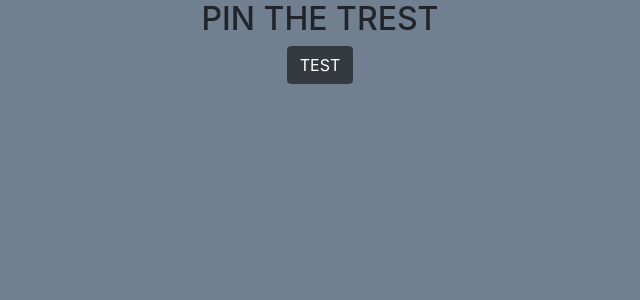
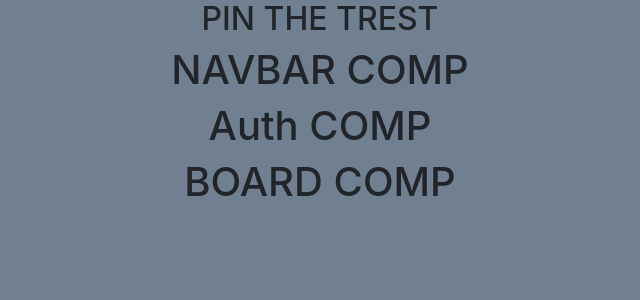
Before and after one commit to ZacCrumpton/react-pinterest, a React (Create React App) app: page / in a window 1280 px wide. Shown: the top 300 px of the page, without its empty margins (320-960 px from the left). Built offline with nearby package versions, Linux system fonts and the light colour scheme.

Commit message:
componenets done

```diff
--- a/src/App/App.js
+++ b/src/App/App.js
@@ -1,11 +1,16 @@
 import React from 'react';
 import './App.scss';
+import BoardContainer from '../components/BoardContainer/BoardContainer';
+import MyNavbar from '../components/MyNavbar/MyNavbar';
+import Auth from '../components/Auth/Auth';
 
 function App() {
   return (
     <div className="App">
       <h2>PIN THE TREST</h2>
-      <button className="btn btn-dark">TEST</button>
+      <MyNavbar/>
+      <Auth/>
+      <BoardContainer/>
     </div>
   );
 }
--- /dev/null
+++ b/src/components/Auth/Auth.js
@@ -0,0 +1,15 @@
+import React from 'react';
+
+import './Auth.scss';
+
+class Auth extends React.Component {
+  render() {
+    return (
+      <div className="Auth">
+        <h1>Auth COMP</h1>
+      </div>
+    );
+  }
+}
+
+export default Auth;
--- /dev/null
+++ b/src/components/Auth/Auth.scss
@@ -0,0 +1,3 @@
+.Auth {
+  display: block;
+}
--- /dev/null
+++ b/src/components/BoardContainer/BoardContainer.js
@@ -0,0 +1,15 @@
+import React from 'react';
+
+import './BoardContainer.scss';
+
+class BoardContainer extends React.Component {
+  render() {
+    return (
+      <div className="BoardContainer">
+        <h1>BOARD COMP</h1>
+      </div>
+    );
+  }
+}
+
+export default BoardContainer;
--- /dev/null
+++ b/src/components/BoardContainer/BoardContainer.scss
@@ -0,0 +1,3 @@
+.BoardContainer {
+  display: block;
+}
--- /dev/null
+++ b/src/components/MyNavbar/MyNavbar.js
@@ -0,0 +1,15 @@
+import React from 'react';
+
+import './MyNavbar.scss';
+
+class MyNavbar extends React.Component {
+  render() {
+    return (
+      <div className="MyNavbar">
+        <h1>NAVBAR COMP</h1>
+      </div>
+    );
+  }
+}
+
+export default MyNavbar;
--- /dev/null
+++ b/src/components/MyNavbar/MyNavbar.scss
@@ -0,0 +1,3 @@
+.MyNavbar {
+  display: block;
+}
```
